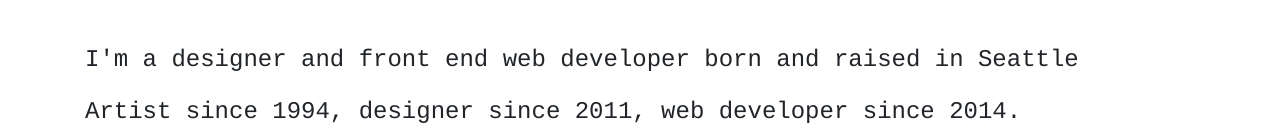
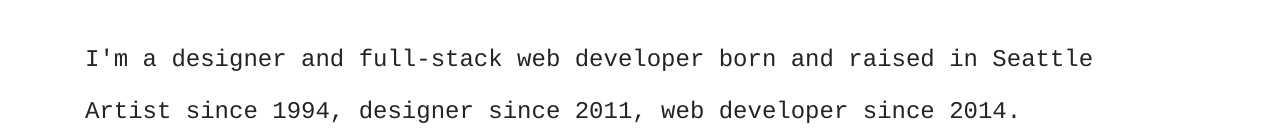
Before and after one commit to bharlson/Portfolio-2019, a Nuxt app: page / in a window 1280 px wide. Shown: the part 244-376 px from the top of the page. Built offline with nearby package versions, Linux system fonts and the light colour scheme.

Commit message:
front end to fullstack

```diff
--- a/pages/index.vue
+++ b/pages/index.vue
@@ -14,7 +14,7 @@
         </div>
         <div class="row">
           <div class="col">
-            <p>I'm a designer and front end web developer born and raised in Seattle</p>
+            <p>I'm a designer and full-stack web developer born and raised in Seattle</p>
             <p>Artist since 1994, designer since 2011, web developer since 2014.</p>
             <p>Currently working as a Software Developer at <a href="https://onecare.com" target="_blank">Onecare
                 Media</a></p>
```
